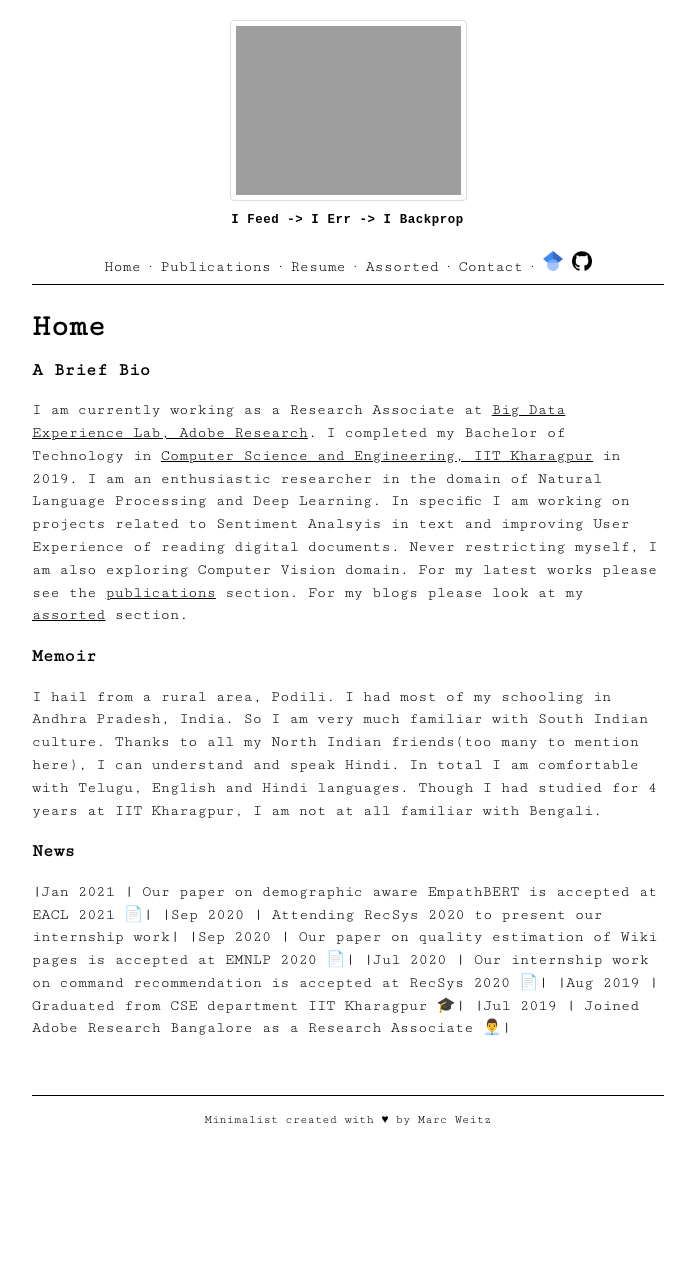
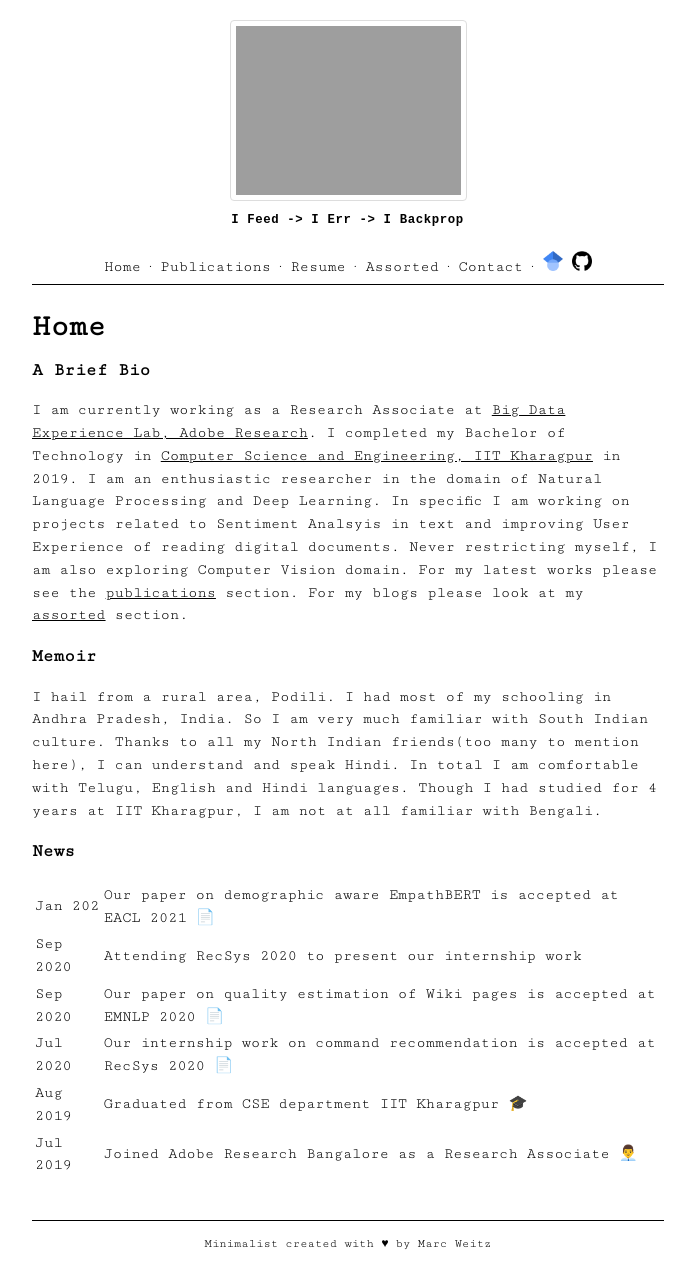
Before and after one commit to bhanu77prakash/bhanu77prakash.github.io, a Jekyll site: the page built from index.md, in a window 1280 px wide. Shown: the whole page, without its empty margins (292-987 px from the left). Built offline with Jekyll 4.4.1, drawn with Linux system fonts in a browser that asks for light colours; before the commit the page ends 1164 px from its top, so only the background shows below that.

Commit message:
updated news

```diff
--- a/index.md
+++ b/index.md
@@ -9,9 +9,10 @@ I am currently working as a Research Associate at [Big Data Experience Lab, Adob
 I hail from a rural area, Podili. I had most of my schooling in Andhra Pradesh, India. So I am very much familiar with South Indian culture. Thanks to all my North Indian friends(too many to mention here), I can understand and speak Hindi. In total I am comfortable with Telugu, English and Hindi languages. Though I had studied for 4 years at IIT Kharagpur, I am not at all familiar with Bengali.
 
 ### News
-|Jan 2021 | Our paper on demographic aware EmpathBERT is accepted at EACL 2021 📄|
-|Sep 2020 | Attending RecSys 2020 to present our internship work|
-|Sep 2020 | Our paper on quality estimation of Wiki pages is accepted at EMNLP 2020 📄|
-|Jul 2020 | Our internship work on command recommendation is accepted at RecSys 2020 📄|
-|Aug 2019 | Graduated from CSE department IIT Kharagpur 🎓|
-|Jul 2019 | Joined Adobe Research Bangalore as a Research Associate 👨‍💼|
+
+|Jan 202|  Our paper on demographic aware EmpathBERT is accepted at EACL 2021 📄|
+|Sep 2020|  Attending RecSys 2020 to present our internship work|
+|Sep 2020|  Our paper on quality estimation of Wiki pages is accepted at EMNLP 2020 📄|
+|Jul 2020|  Our internship work on command recommendation is accepted at RecSys 2020 📄|
+|Aug 2019|  Graduated from CSE department IIT Kharagpur 🎓|
+|Jul 2019|  Joined Adobe Research Bangalore as a Research Associate 👨‍💼|
```
